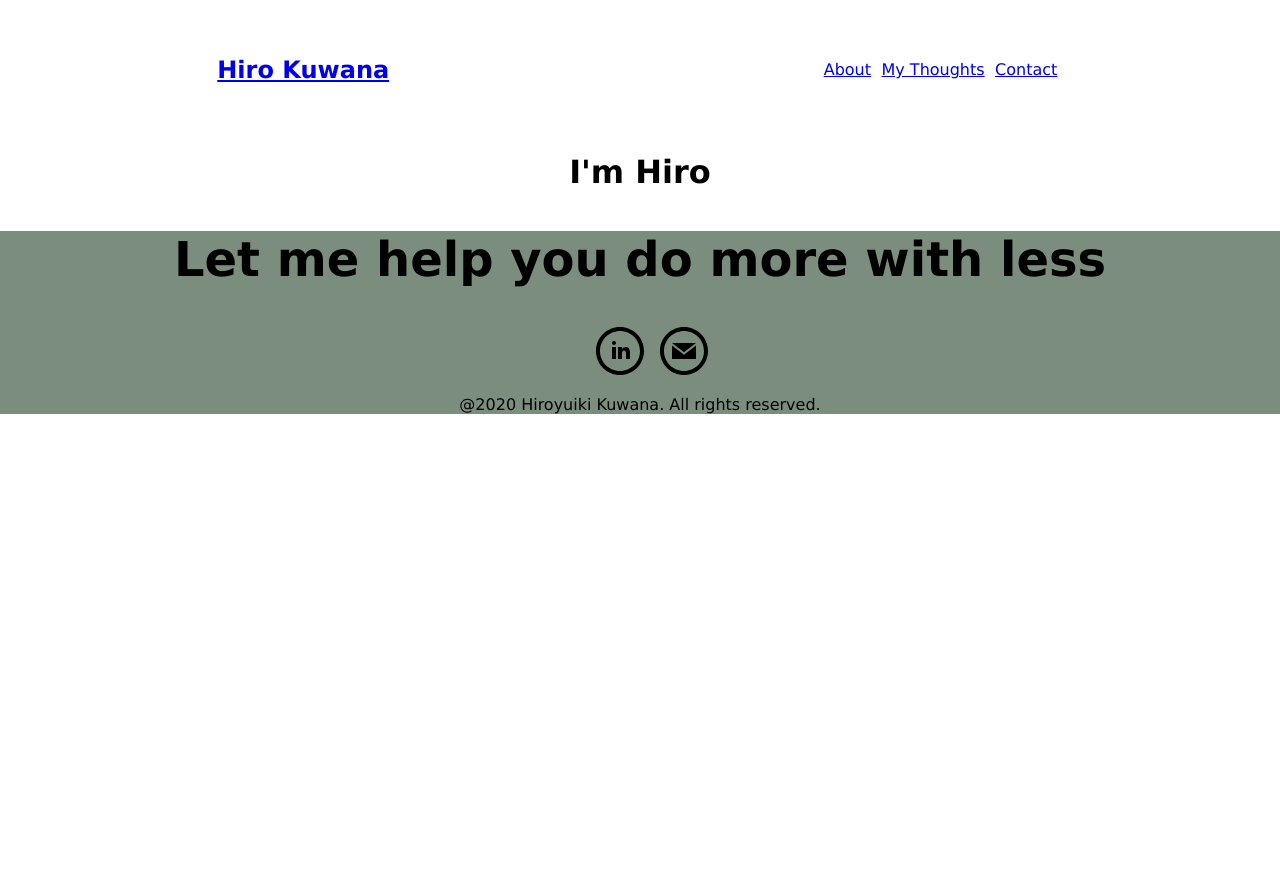
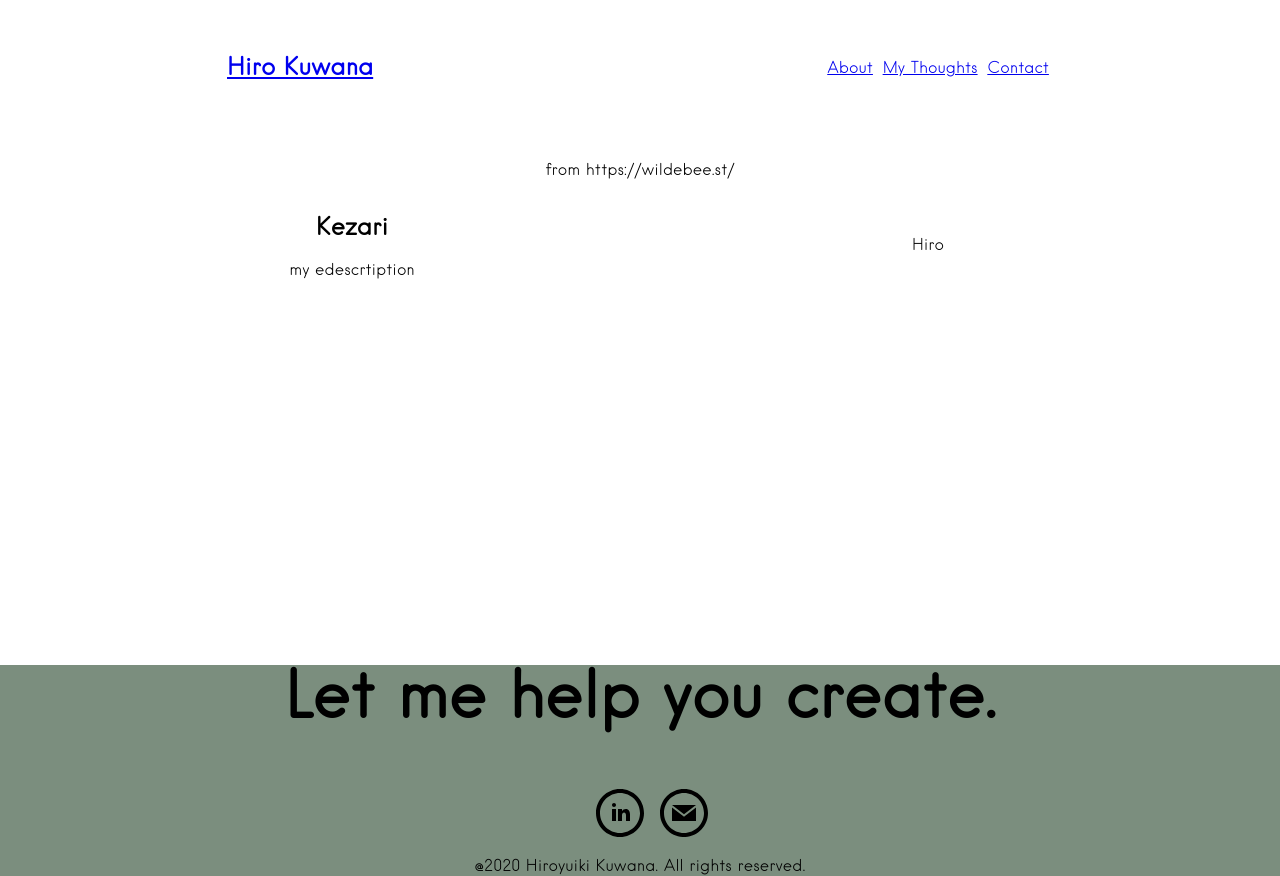
Before and after one commit to hkuwana/personalsitevue, a Vue app: page / in a window 1280 px wide. Before the commit the page ends 800 px from the top, so only its background shows below. Built offline with nearby package versions, Linux system fonts and the light colour scheme.

Commit message:
with words

```diff
--- a/public/index.html
+++ b/public/index.html
@@ -4,6 +4,7 @@
     <meta charset="utf-8">
     <meta http-equiv="X-UA-Compatible" content="IE=edge">
     <meta name="viewport" content="width=device-width,initial-scale=1.0">
+    <meta name="description" content="My name is Hiro Kuwana and I focus on creating products and making them a reality">
     <link rel="icon" href="<%= BASE_URL %>favicon.ico">
     <title><%= htmlWebpackPlugin.options.title %></title>
   </head>
--- a/src/App.vue
+++ b/src/App.vue
@@ -1,9 +1,7 @@
 <template>
     <div id="app">
         <Header />
-        <div id="nav">
-        </div>
-        <router-view />
+        <router-view id="mainpage" />
         <Main />
         <Footer />
     </div>
@@ -25,12 +23,23 @@ export default {
 </script>
 
 <style lang="sass">
+@font-face
+  font-family: 'Hanken'
+  src: url("./assets/font/Hanken-Light.ttf") format("truetype")
+
 *
-  font-family: "Lucida Sans Unicode", "Lucida Grande", sans-serif
+  font-family: 'Hanken'
+  box-sizing: border-box
+  // background: #3D3A3A
+  // color: white
+
+#mainpage
+  text-align: center
+  padding: 1em 4em
+
 html, body
-  width:100%
-  height:100%
-  margin:0
-  padding:0
-
+  width: 100%
+  height: 100%
+  margin: 0
+  padding: 0
 </style>
--- a/src/components/layouts/Footer.vue
+++ b/src/components/layouts/Footer.vue
@@ -1,6 +1,6 @@
 <template>
     <section class="footer">
-        <h1 id="catch">Let me help you do more with less</h1>
+        <h1 id="catch">Let me help you create.</h1>
         <h2 id="mobile-catch">Let me help you.</h2>
         <ul class="imageLinks">
             <div class="logo-list">
@@ -40,7 +40,7 @@ export default {
     color: black
     -webkit-font-smoothing: antialiased
     #catch
-        font-size: 3em
+        font-size: 5vw
     .imageLinks
         list-style: none
         .logo-list
@@ -51,7 +51,7 @@ export default {
                 margin-right: 1em
 #mobile-catch
     display: none
-@media screen and (max-width: 1000px)
+@media screen and (max-width: 700px)
   .view-container
     width: 100%
     margin-left: 0
@@ -60,4 +60,6 @@ export default {
   #mobile-catch
     display: block
 
+
+
 </style>
--- a/src/views/About.vue
+++ b/src/views/About.vue
@@ -24,12 +24,10 @@ export default {
 <style lang="sass" scoped>
 .about
   text-align: center
-  padding: 0
+  padding: 1em 4em
   .colors
     list-style: none
-    padding: 1em 4em
     color: white
-    margin: 10px auto
     #jet
       background: #3D3A3A
     #royalbluedark
--- a/src/views/Home.vue
+++ b/src/views/Home.vue
@@ -1,19 +1,34 @@
 <template>
-  <div class="home">
-    <h1>I'm Hiro</h1>
-    <div class="portfoliogrid">
+    <div class="home">
+        <div class="progress-bar">
+        <p>from https://wildebee.st/</p>
+        </div>
 
+        <div class="top-section"></div>
+        <div class="scroll-to-section"></div>
+
+        <div class="portfoliogrid">
+            <div id="title my-works">
+                <div class="title">
+                    <h2>Kezari</h2>
+                </div>
+                <div class="description">
+                <p>my edescrtiption</p>
+                </div>
+
+            </div>
+            <div>
+            <p>Hiro</p>
+            </div>
+        </div>
     </div>
-  </div>
 </template>
 
 <script>
-
 export default {
-  name: 'Home',
-  components: {
-  }
-}
+    name: "Home",
+    components: {}
+};
 </script>
 
 <style lang="sass" scoped>
@@ -21,6 +36,14 @@ export default {
   align-items: center
   text-align: center
 
+.progress-bar
+  // position: fixed
+  // top: 35vh
+
 .portfoliogrid
+  display: grid
+  grid-template-rows: repeat(4, 100px)
+  grid-template-columns: repeat(2, 1fr)
+
 
 </style>
```
Also changed, not shown: src/assets/font/Hanken-Light.ttf (added), src/assets/font/SIMPLIFICA-Typeface.ttf (added).
